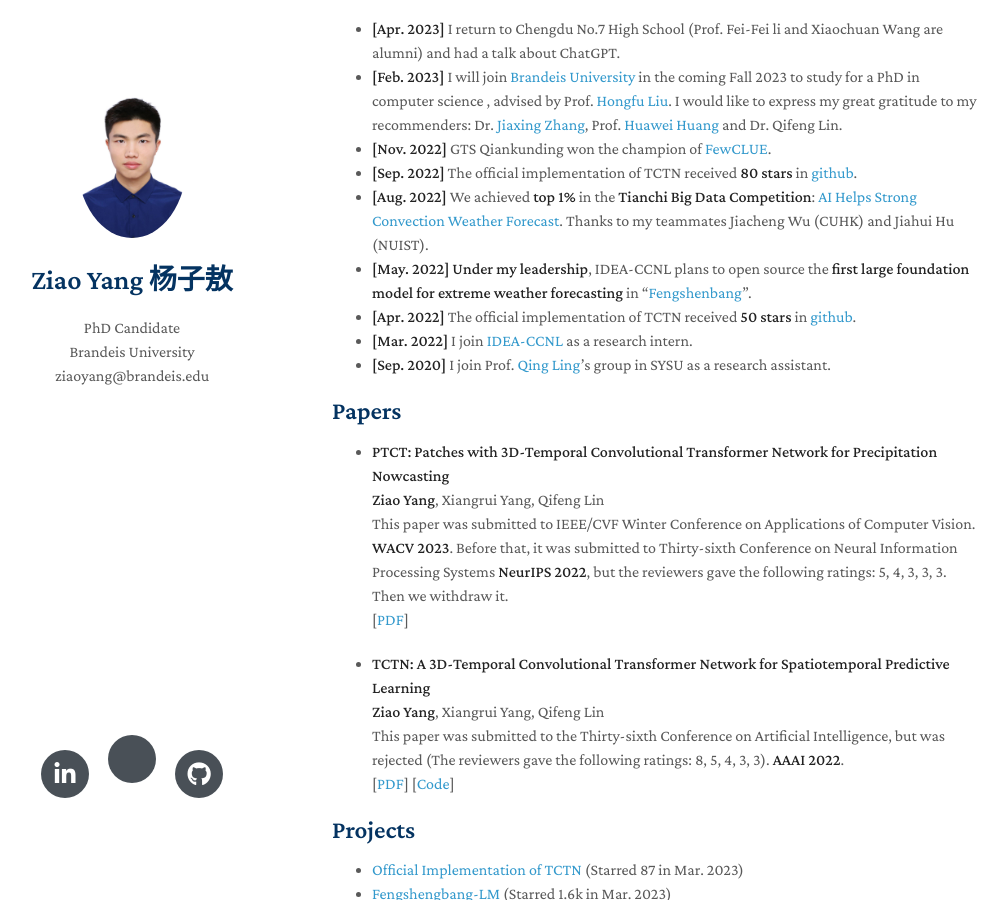
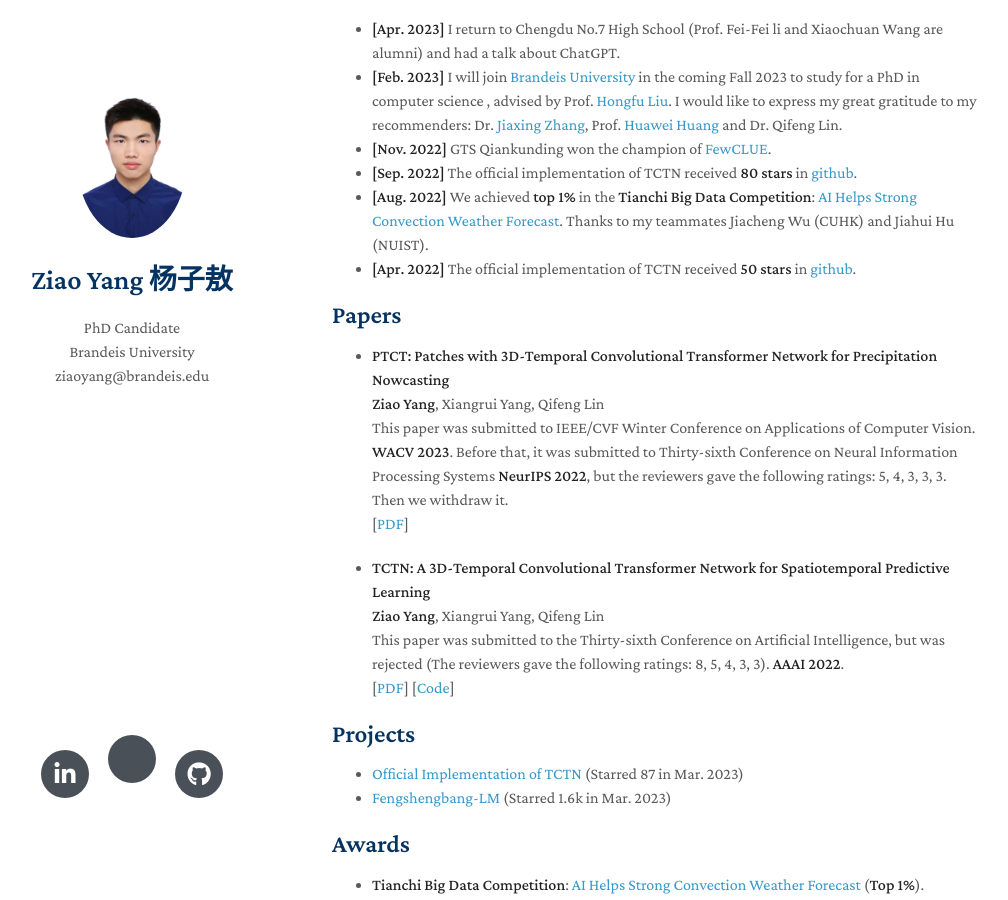
Before and after one commit to yangziao56/homepage, a Jekyll site: the page built from index.md, in a window 1280 px wide and 900 px high, scrolled down 545 px. Shown: the whole window, without its empty margins (138-1146 px from the left). Built offline with Jekyll 4.4.1, drawn with Linux system fonts in a browser that asks for light colours; nearby versions of some CDN libraries; a style sheet for code colours, icons or effects is not loaded; our own code applies the rules of GitHub Pages for plain Markdown files.

Commit message:
Update index.md
Signed-off-by: Ziao Yang <70676524+yangziao56@users.noreply.github.com>

```diff
--- a/index.md
+++ b/index.md
@@ -24,10 +24,7 @@
 - **[Nov. 2022]** GTS Qiankunding won the champion of [FewCLUE](https://www.cluebenchmarks.com/fewclue.html).
 - **[Sep. 2022]** The official implementation of TCTN received **80 stars** in [github](https://github.com/yangziao56/TCTN-pytorch).
 - **[Aug. 2022]** We achieved **top 1%** in the **Tianchi Big Data Competition**: [AI Helps Strong Convection Weather Forecast](https://tianchi.aliyun.com/competition/entrance/531962/rankingList). Thanks to my teammates Jiacheng Wu (CUHK) and Jiahui Hu (NUIST).
-- **[May. 2022]** **Under my leadership**, IDEA-CCNL plans to open source the **first large foundation model for extreme weather forecasting** in "[Fengshenbang](https://github.com/IDEA-CCNL/Fengshenbang-LM)".
 - **[Apr. 2022]** The official implementation of TCTN received **50 stars** in [github](https://github.com/yangziao56/TCTN-pytorch).
-- **[Mar. 2022]** I join [IDEA-CCNL](https://idea.edu.cn/en/ccnl.html) as a research intern.
-- **[Sep. 2020]** I join Prof. [Qing Ling](http://home.ustc.edu.cn/~qingling/)'s group in SYSU as a research assistant.
 
 ## Papers
 
```
